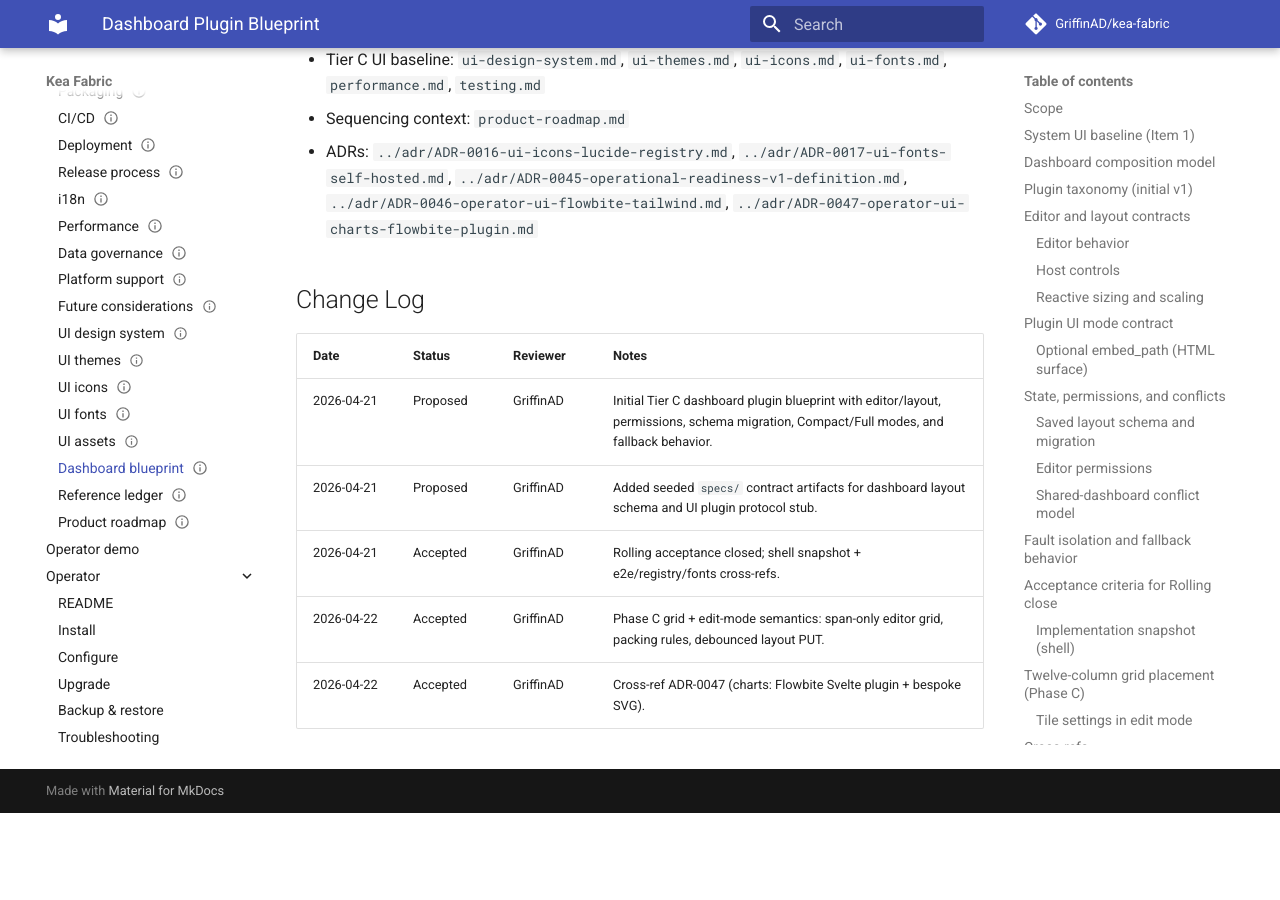
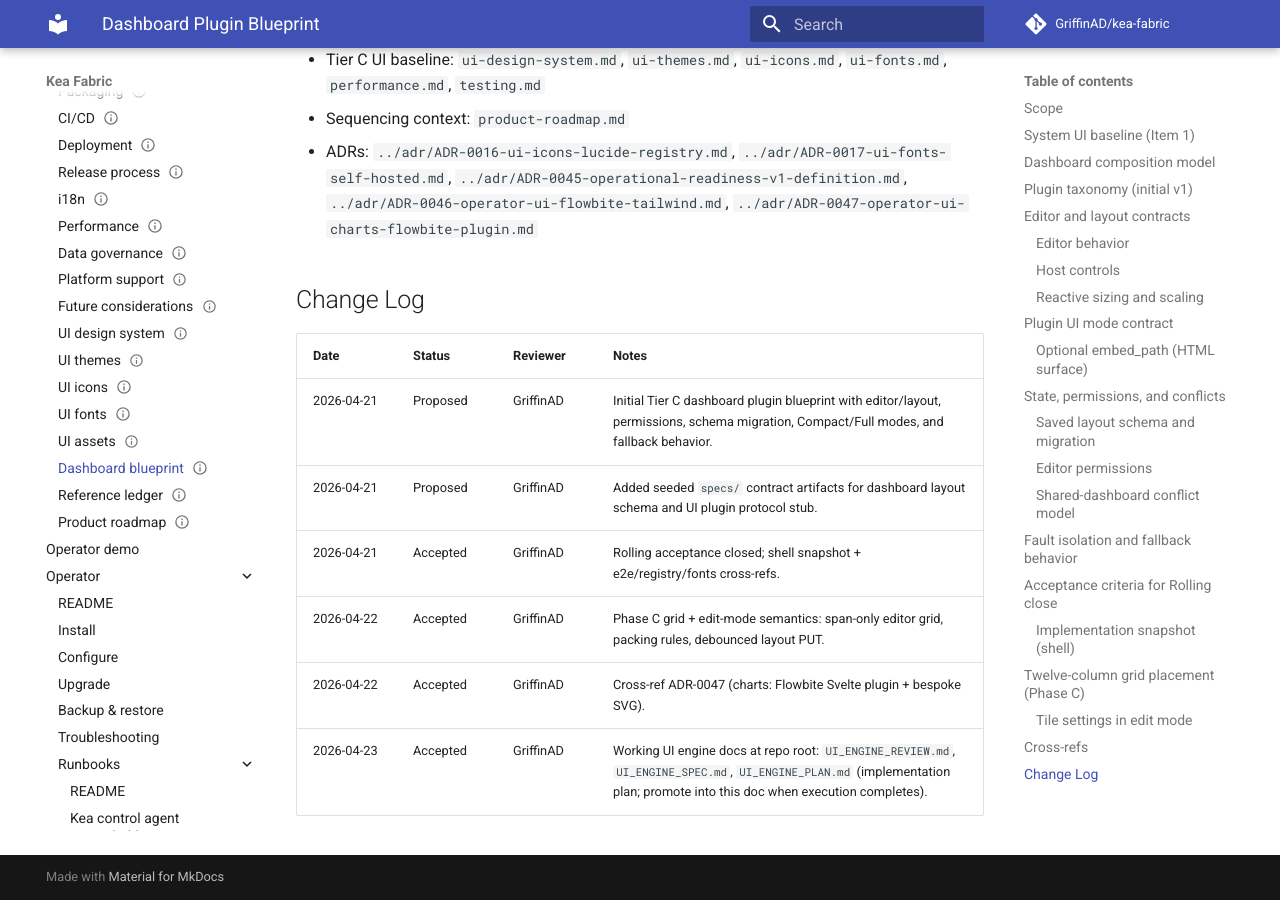
Before and after one commit to GriffinAD/dns-fabric, an MkDocs documentation site: the page built from docs/architecture/dashboard-plugin-blueprint.md, in a window 1280 px wide and 900 px high, scrolled down 5949 px. Built offline with MkDocs 1.6.1 and Material for MkDocs 9.7.7, drawn with Linux system fonts in a browser that asks for light colours; comment, search, counter and statistics services are not loaded; before the commit the page ends 6762 px from its top, so only the background shows below that.

Commit message:
chore(ui): Phase 0 plugin guard script and blueprint cross-ref
- scripts/check_ui_plugin_guard.sh (non-blocking unless ENFORCE_UI_PLUGIN_GUARD=1)
- npm run check:ui-plugin-guard
- e2e baseline README placeholder
- dashboard-plugin-blueprint Change Log: UI_ENGINE_* root docs

Signed-off-by: GriffinAD <nigel.surridge@btinternet.com>

```diff
--- a/docs/architecture/dashboard-plugin-blueprint.md
+++ b/docs/architecture/dashboard-plugin-blueprint.md
@@ -254,3 +254,4 @@
 | 2026-04-21 | Accepted | GriffinAD | Rolling acceptance closed; shell snapshot + e2e/registry/fonts cross-refs. |
 | 2026-04-22 | Accepted | GriffinAD | Phase C grid + edit-mode semantics: span-only editor grid, packing rules, debounced layout PUT. |
 | 2026-04-22 | Accepted | GriffinAD | Cross-ref ADR-0047 (charts: Flowbite Svelte plugin + bespoke SVG). |
+| 2026-04-23 | Accepted | GriffinAD | Working UI engine docs at repo root: `UI_ENGINE_REVIEW.md`, `UI_ENGINE_SPEC.md`, `UI_ENGINE_PLAN.md` (implementation plan; promote into this doc when execution completes). |
--- a/package.json
+++ b/package.json
@@ -7,6 +7,7 @@
   "scripts": {
     "check:ui-unit": "npm --prefix apps/ui run check:ui-unit",
     "check:ui-e2e": "npm --prefix apps/ui run check:ui-e2e",
+    "check:ui-plugin-guard": "bash scripts/check_ui_plugin_guard.sh",
     "ci:docs-local": "bash scripts/check_markdownlint.sh && bash scripts/check_cspell.sh"
   },
   "devDependencies": {
```
Also changed, not shown: 2 other files.
